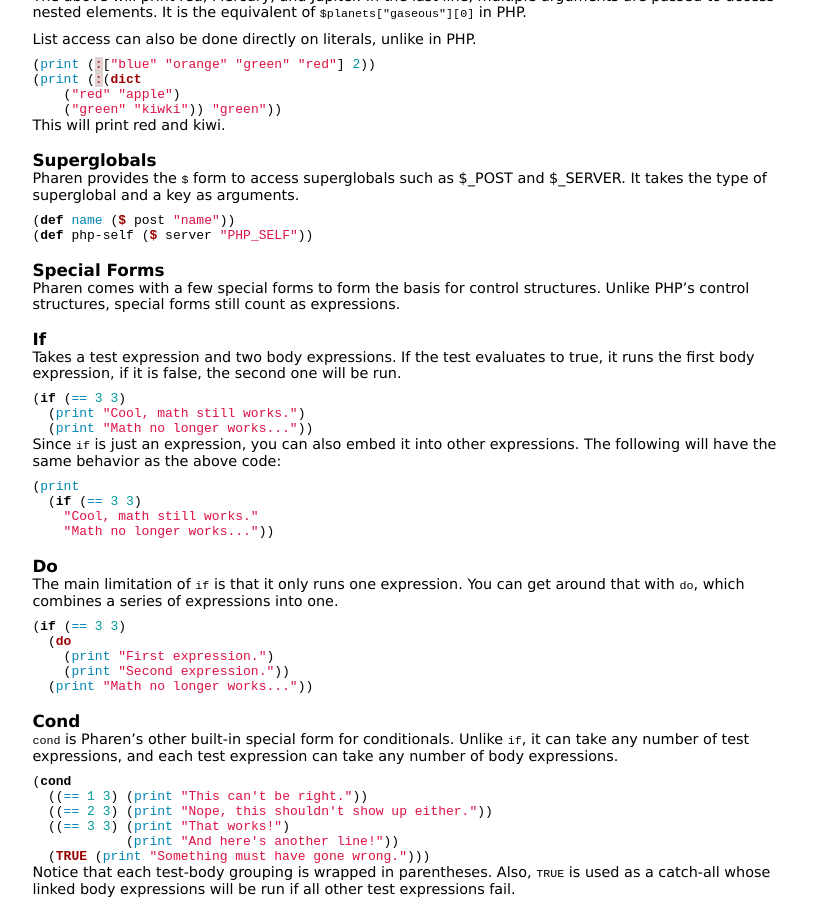
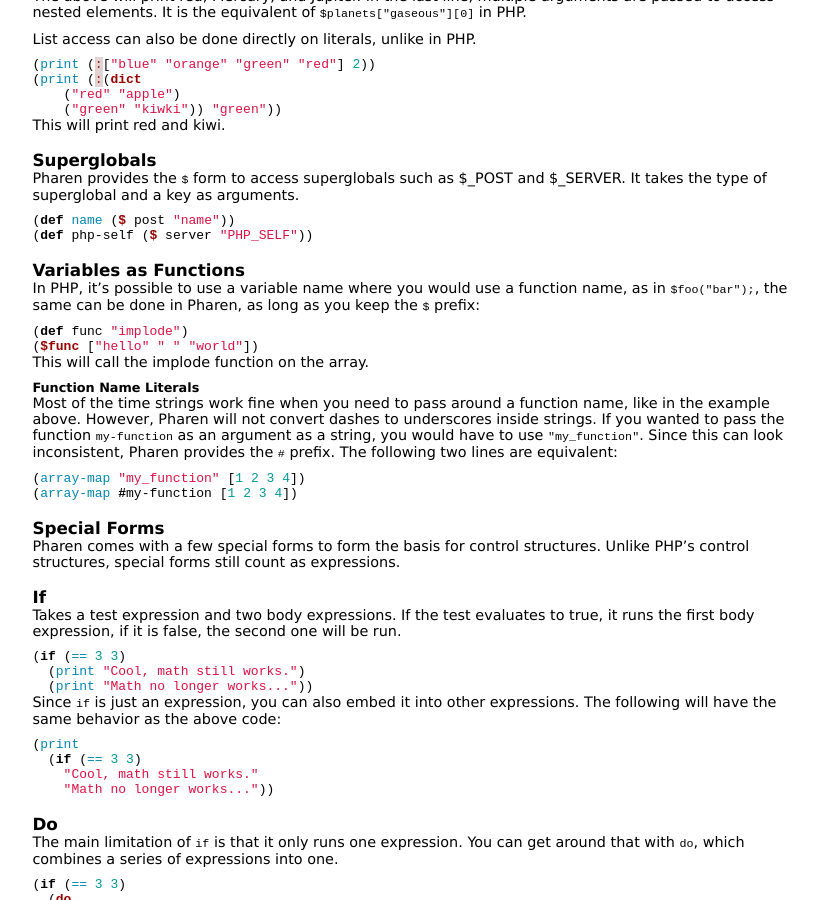
Before and after one commit to Scriptor/pharen, a Jekyll site: the page built from reference.markdown, in a window 1280 px wide and 900 px high, scrolled down 1835 px. Shown: the whole window, without its empty margins (262-1080 px from the left). Built offline with Jekyll 4.4.1, drawn with Linux system fonts in a browser that asks for light colours.

Commit message:
Add sections for variables as function names and function name literals.

```diff
--- a/reference.markdown
+++ b/reference.markdown
@@ -147,6 +147,24 @@ Pharen provides the `$` form to access superglobals such as $_POST and $_SERVER.
 {% highlight clojure %}
 (def name ($ post "name"))
 (def php-self ($ server "PHP_SELF"))
+{% endhighlight %}
+
+### Variables as Functions ### {#variables-as-functions}
+In PHP, it's possible to use a variable name where you would use a function name, as in `$foo("bar");`, the same can be done in Pharen, as long as you keep the `$` prefix:
+
+{% highlight clojure %}
+(def func "implode")
+($func ["hello" " " "world"])
+{% endhighlight %}
+
+This will call the implode function on the array.
+
+#### Function Name Literals #### {#function-name-literals}
+Most of the time strings work fine when you need to pass around a function name, like in the example above. However, Pharen will not convert dashes to underscores inside strings. If you wanted to pass the function `my-function` as an argument as a string, you would have to use `"my_function"`. Since this can look inconsistent, Pharen provides the `#` prefix. The following two lines are equivalent:
+
+{% highlight clojure %}
+(array-map "my_function" [1 2 3 4])
+(array-map #my-function [1 2 3 4])
 {% endhighlight %}
 
 ### Special Forms ### {#special-forms}
```
